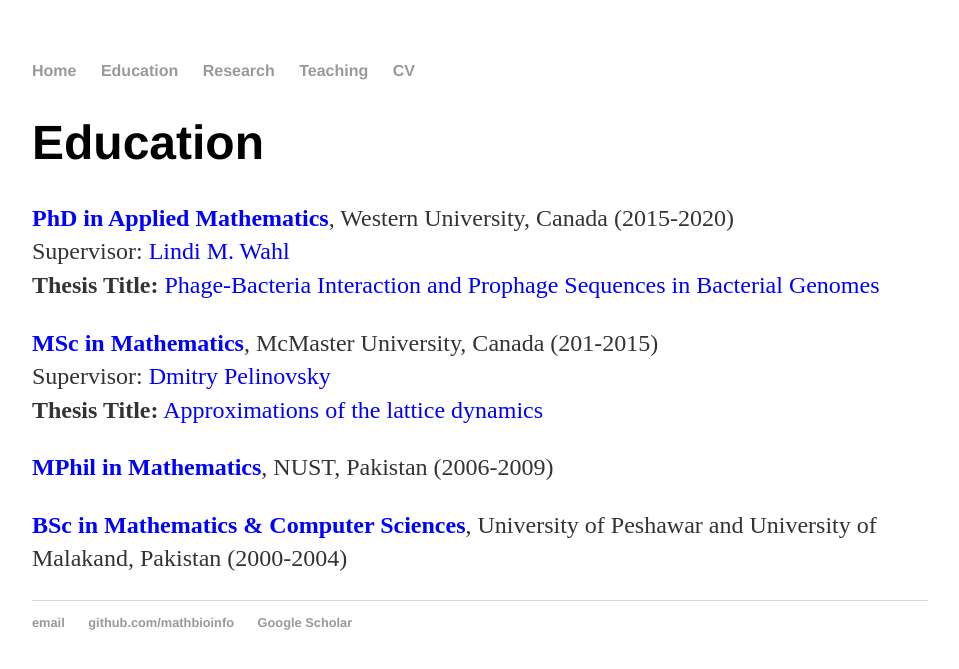
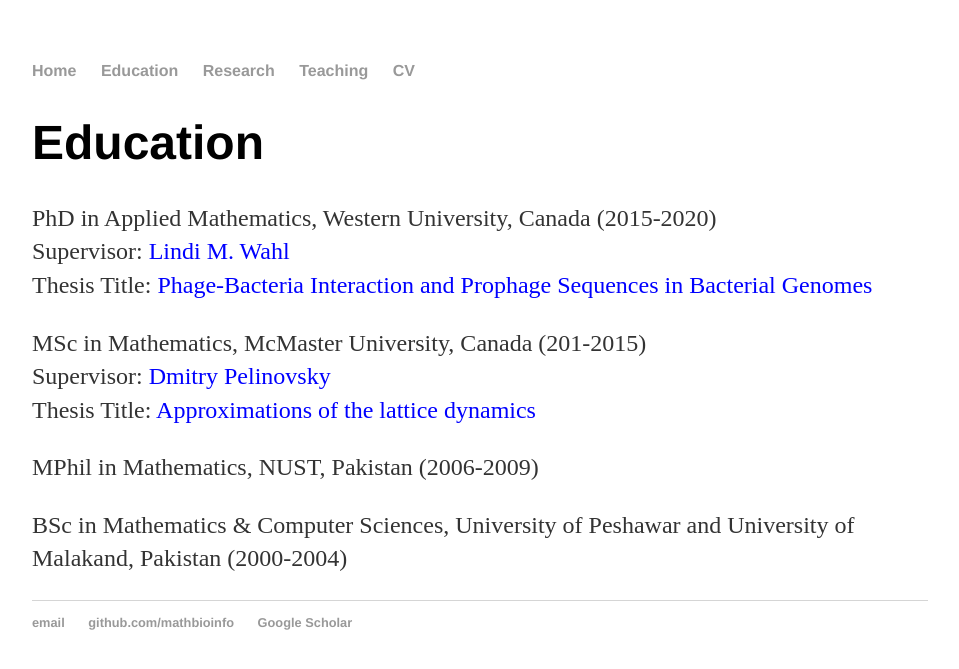
Before and after one commit to MathBioInfo/amjadkhan, a Jekyll site: the page built from Education/index.html, in a window 1280 px wide. Shown: the top 669 px of the page, without its empty margins (160-1119 px from the left). Built offline with Jekyll 4.4.1, drawn with Linux system fonts in a browser that asks for light colours.

Commit message:
Update index.html

```diff
--- a/Education/index.html
+++ b/Education/index.html
@@ -6,17 +6,17 @@ title: About my education
 		<div class="Education">
 			<h1>Education</h1>
 			<link rel="stylesheet" type="text/css" href="css/main.css">
-			<p><b style="color:blue;"> PhD in Applied Mathematics</b>,  Western University, Canada (2015-2020)
+			<p>PhD in Applied Mathematics,  Western University, Canada (2015-2020)
                               <br>Supervisor: <a style="color:blue; href="https://publish.uwo.ca/~lwahl/">Lindi M. Wahl</a>
-			        <br><b>Thesis Title:</b> <a style="color:blue; href="https://ir.lib.uwo.ca/etd/6957/">Phage-Bacteria Interaction and Prophage Sequences in Bacterial Genomes</a>
+			        <br>Thesis Title: <a style="color:blue; href="https://ir.lib.uwo.ca/etd/6957/">Phage-Bacteria Interaction and Prophage Sequences in Bacterial Genomes</a>
                                <p>
 
-			<p><b style="color:blue;"> MSc in Mathematics</b>,  McMaster University, Canada (201-2015)
+			<p>MSc in Mathematics,  McMaster University, Canada (201-2015)
                               <br>Supervisor: <a style="color:blue;" href="https://dmpeli.math.mcmaster.ca//">Dmitry Pelinovsky</a>
-			        <br><b>Thesis Title:</b> <a style="color:blue;" href="https://macsphere.mcmaster.ca/handle/11375/17274">Approximations of the lattice dynamics</a>
+			        <br>Thesis Title: <a style="color:blue;" href="https://macsphere.mcmaster.ca/handle/11375/17274">Approximations of the lattice dynamics</a>
                                 <p>
-			<p><b style="color:blue;"> MPhil in Mathematics</b>,  NUST, Pakistan (2006-2009) <p>
-			<p><b style="color:blue;"> BSc in Mathematics & Computer Sciences</b>,  University of Peshawar and University of Malakand, Pakistan (2000-2004) <p>
+			<p>MPhil in Mathematics,  NUST, Pakistan (2006-2009) <p>
+			<p> BSc in Mathematics & Computer Sciences,  University of Peshawar and University of Malakand, Pakistan (2000-2004) <p>
 
 
 
```
